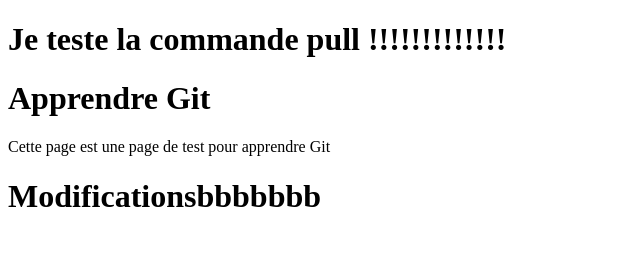
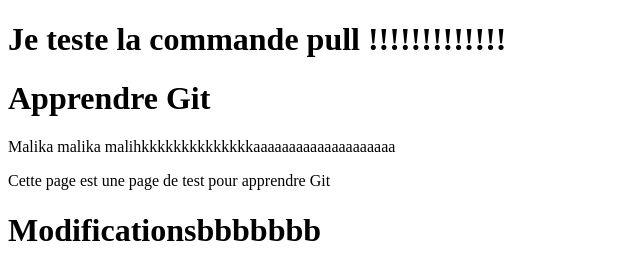
Before and after one commit to fatmagithu/malikaFatma, a plain HTML site: page index.html in a window 1280 px wide. Shown: the whole page, without its empty margins (0-640 px from the left). Drawn offline with Linux system fonts and the light colour scheme.

Commit message:
Update index.html

```diff
--- a/index.html
+++ b/index.html
@@ -10,7 +10,7 @@
 
 <h1>Je teste la commande pull !!!!!!!!!!!!!</h1>
 <h1>Apprendre Git</h1>
-
+    Malika malika malihkkkkkkkkkkkkkkaaaaaaaaaaaaaaaaaaaa
 <p>Cette page est une page de test pour apprendre Git</p>
 
 <h1>Modificationsbbbbbbb</h1>
```
